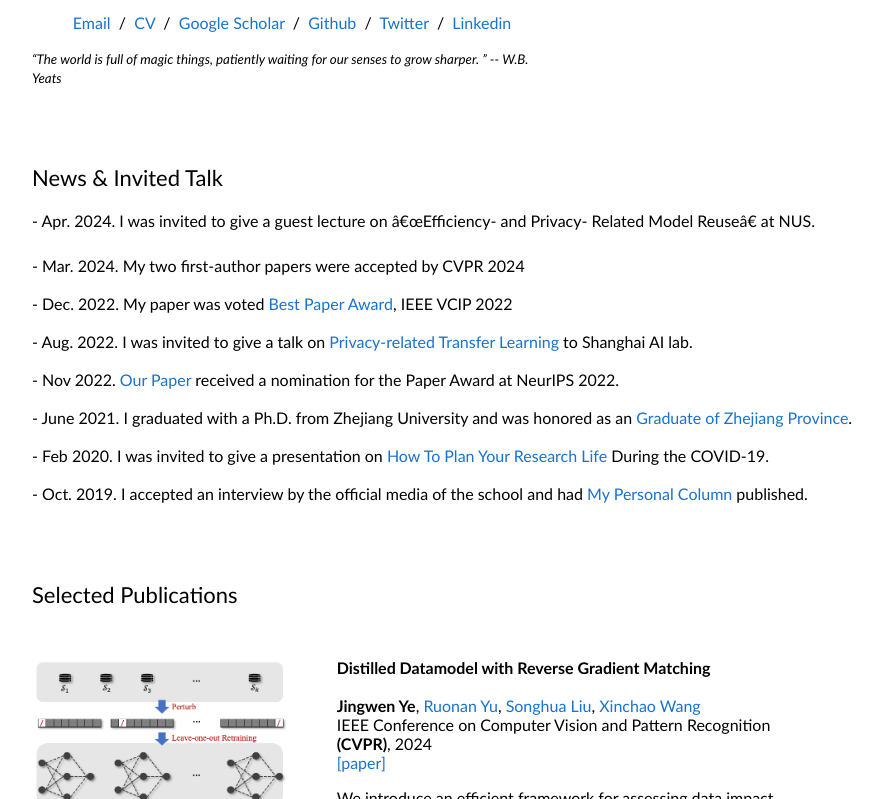
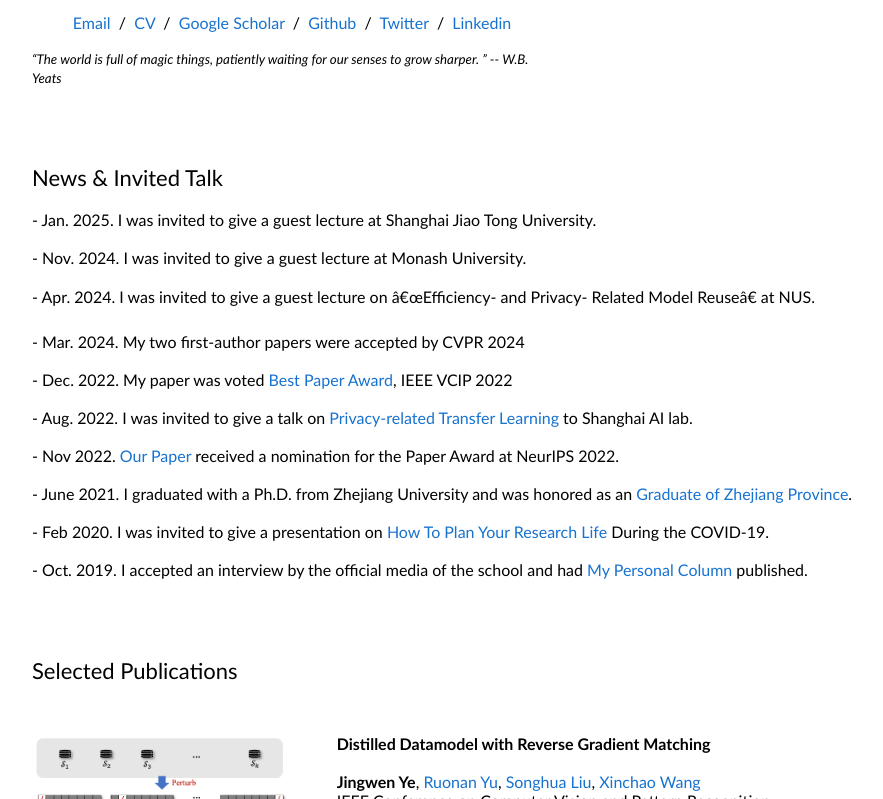
Before and after one commit to JngwenYe/JngwenYe.github.io, a plain HTML site: page index.html in a window 1280 px wide. Shown: the part 308-1107 px from the top of the page, without its empty margins (228-1111 px from the left). Drawn offline with Linux system fonts and the light colour scheme.

Commit message:
Update index.html

```diff
--- a/index.html
+++ b/index.html
@@ -62,6 +62,10 @@
               <heading>News & Invited Talk</heading>
               <br>
               <br>
+              - Jan. 2025. I was invited to give a guest lecture at Shanghai Jiao Tong University.
+              <br><br>
+              - Nov. 2024. I was invited to give a guest lecture at Monash University.
+              <br><br>
               - Apr. 2024. I was invited to give a guest lecture on “Efficiency- and Privacy- Related Model Reuse” at NUS.
               <br><br>
               - Mar. 2024. My two first-author papers were accepted by CVPR 2024
```
